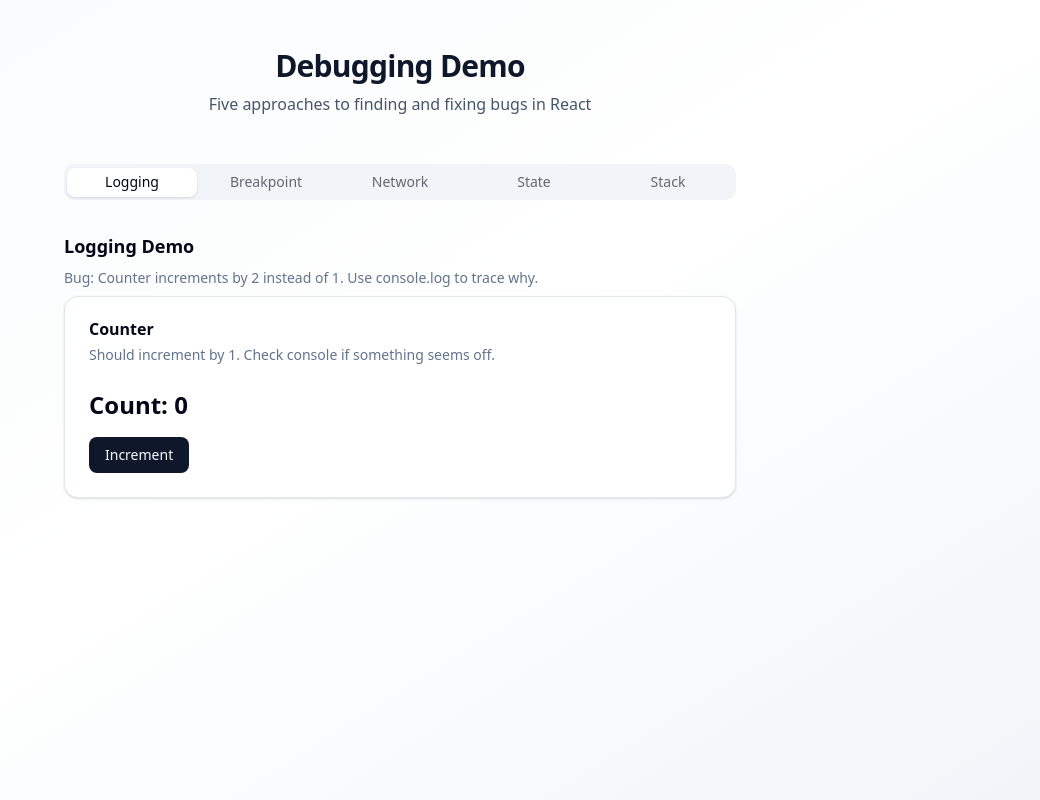
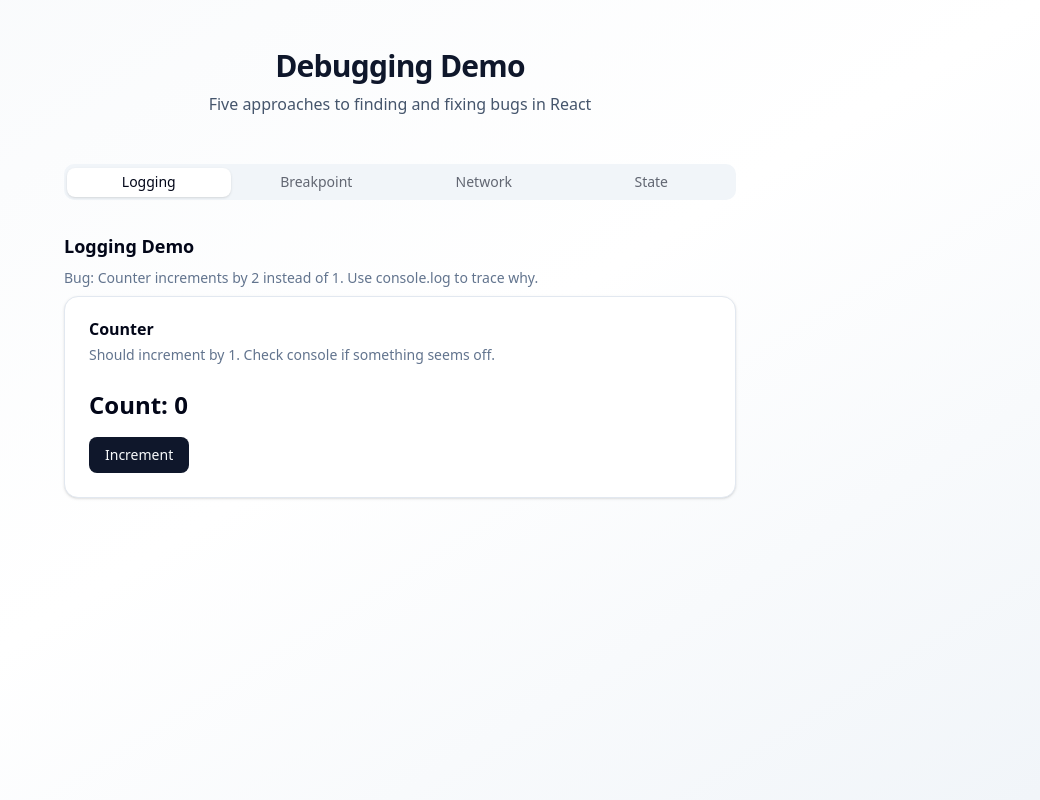
Before and after one commit to romaannaeem/devsmeet-feb10-demo, a Next.js app: page / in a window 1280 px wide. Shown: the whole page, without its empty margins (240-1280 px from the left). Built offline with nearby package versions, Linux system fonts and the light colour scheme.

Commit message:
update demos

```diff
--- a/components/debug-demos.tsx
+++ b/components/debug-demos.tsx
@@ -15,7 +15,7 @@ export function DebugDemos() {
         <TabsTrigger value="breakpoint">Breakpoint</TabsTrigger>
         <TabsTrigger value="network">Network</TabsTrigger>
         <TabsTrigger value="state">State</TabsTrigger>
-        <TabsTrigger value="stack">Stack</TabsTrigger>
+        {/* <TabsTrigger value="stack">Stack</TabsTrigger> */}
       </TabsList>
       <TabsContent value="logging" className="mt-6">
         <div className="space-y-2">
@@ -53,7 +53,7 @@ export function DebugDemos() {
           <StateInspectionDemo />
         </div>
       </TabsContent>
-      <TabsContent value="stack" className="mt-6">
+      {/* <TabsContent value="stack" className="mt-6">
         <div className="space-y-2">
           <h3 className="text-lg font-semibold">Stack Trace Demo</h3>
           <p className="text-sm text-muted-foreground">
@@ -61,7 +61,7 @@ export function DebugDemos() {
           </p>
           <StackTraceDemo />
         </div>
-      </TabsContent>
+      </TabsContent> */}
     </Tabs>
   );
 }
--- a/components/demos/logging-demo.tsx
+++ b/components/demos/logging-demo.tsx
@@ -23,7 +23,7 @@ export function LoggingDemo() {
       <CardContent className="space-y-4">
         <p className="text-2xl font-bold">Count: {count}</p>
         {/* 🐛 Bug: onClick on both wrapper div AND button */}
-        <div>
+        <div onClick={handleIncrement}>
           <Button onClick={handleIncrement}>Increment</Button>
         </div>
       </CardContent>
```
